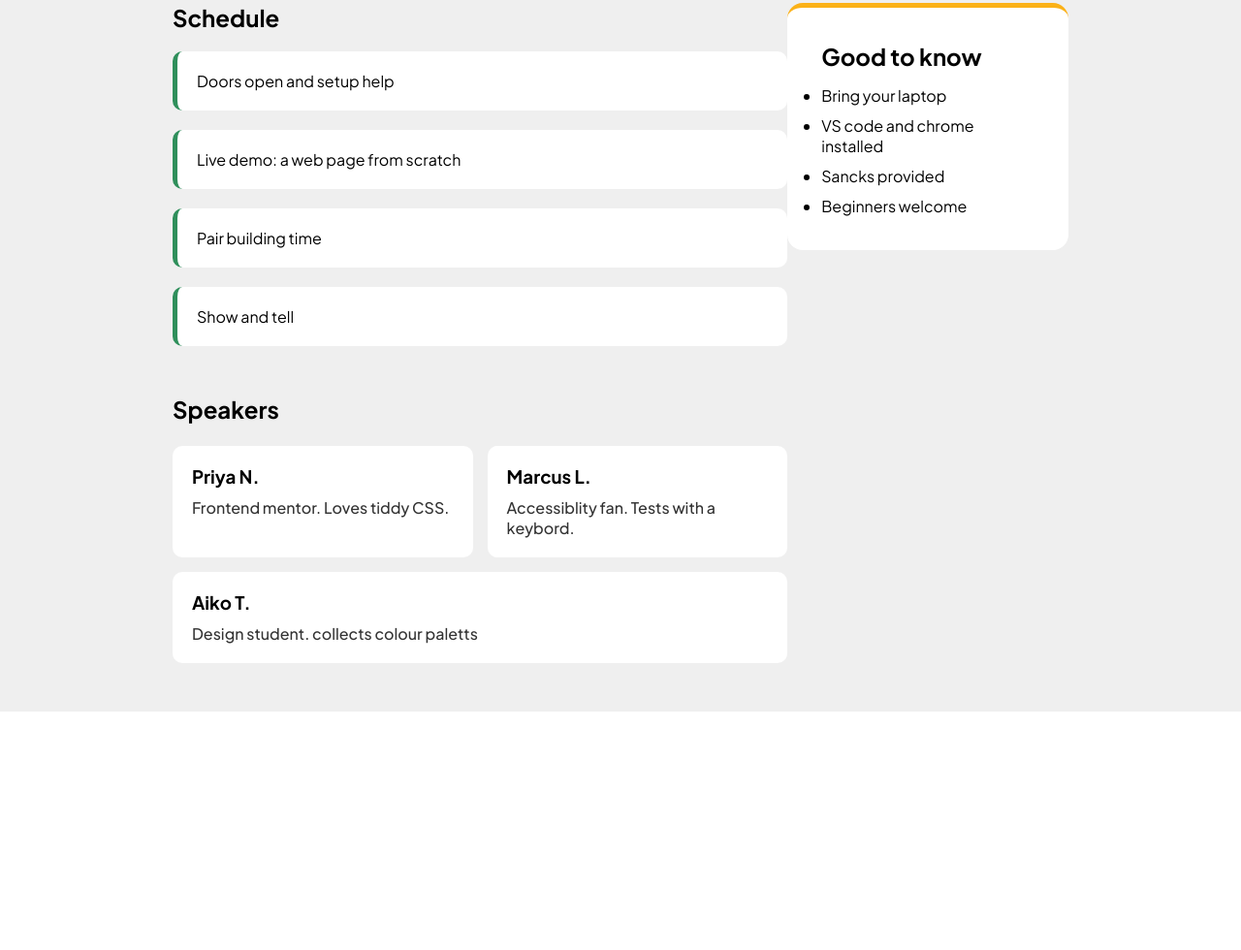
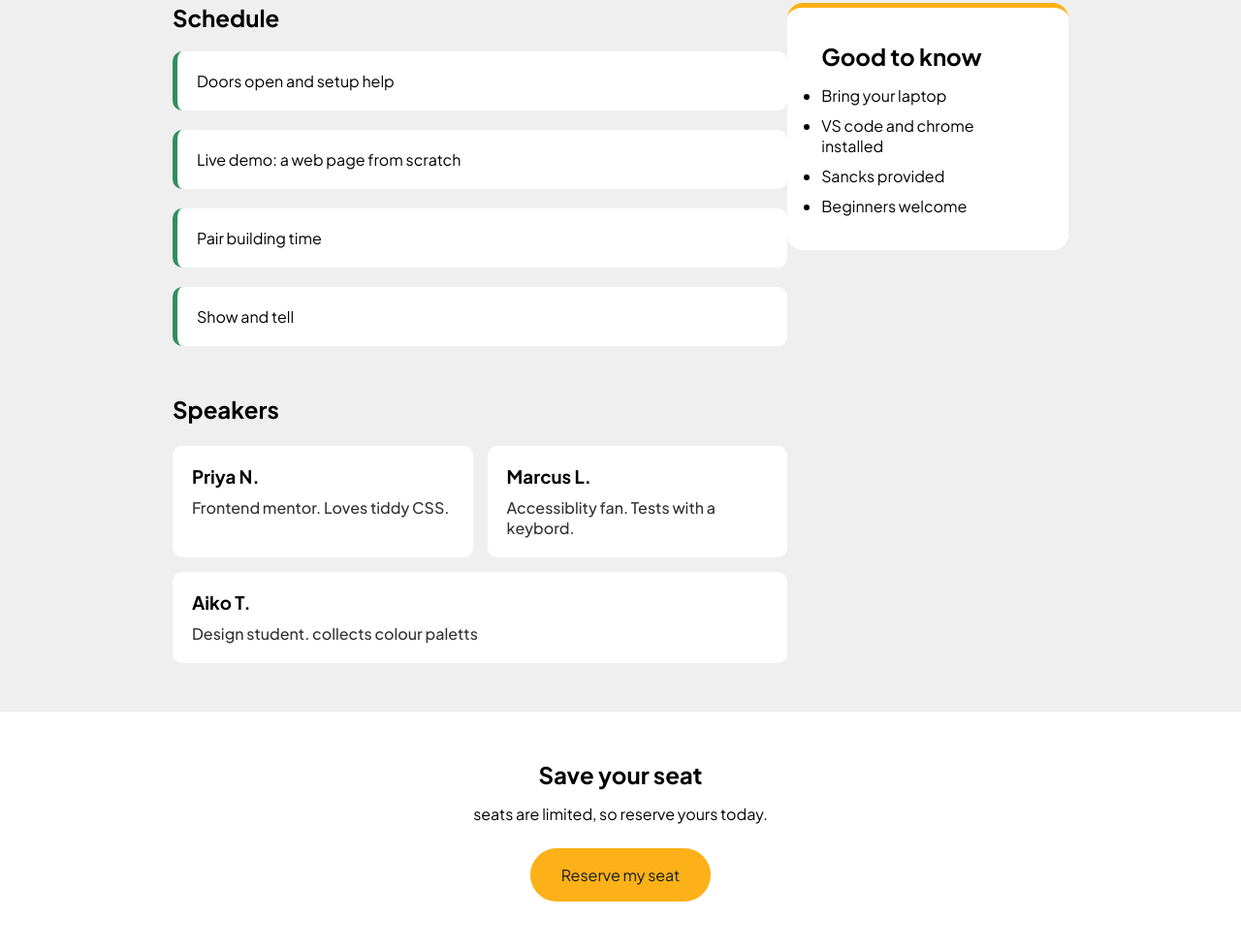
Before and after one commit to Maro3060/GDG_Campus-Code-Club, a plain HTML site: page index.html in a window 1280 px wide. Shown: the part 847-1827 px from the top of the page at 97% size. Before the commit the page ends 1581 px from the top, so only its background shows below. Drawn offline with Linux system fonts and the light colour scheme.

Commit message:
finish join section

```diff
--- a/css/style.css
+++ b/css/style.css
@@ -28,10 +28,6 @@
   --fs-hero-title: 2.75rem;
   --fs-hero-text: 1rem;
   --fs-heading: 1.25rem;
-  --fs-card-title: 1.0625rem;
-  --fs-body: 0.875rem;
-  --fs-small: 0.8125rem;
-  --fs-label: 0.75rem;
 }
 
 body {
@@ -118,6 +114,7 @@ header span {
   border-radius: 1.875rem;
   padding: 0.9375rem 1.875rem;
   transition: all 0.15s ease-in;
+  width: fit-content;
 }
 
 .reserve:hover {
@@ -219,3 +216,14 @@ section#schedule {
   grid-area: c;
 }
 /* end schedule section */
+
+/* start join section */
+.join-content {
+  padding: 3.125rem;
+  display: flex;
+  flex-direction: column;
+  text-align: center;
+  align-items: center;
+  row-gap: 0.9375rem;
+}
+/* end join section */
--- a/index.html
+++ b/index.html
@@ -63,7 +63,7 @@
                 <h3>Priya N.</h3>
                 <p>Frontend mentor. Loves tiddy CSS.</p>
               </div>
-              <div class="speaker-card two">
+              <div class="speaker-card two" id="speakers">
                 <h3>Marcus L.</h3>
                 <p>Accessiblity fan. Tests with a keybord.</p>
               </div>
@@ -86,5 +86,18 @@
       </div>
     </section>
     <!-- end schedule section -->
+    <!-- start join section -->
+    <section id="join">
+      <div class="container">
+        <div class="join-content">
+          <h2>Save your seat</h2>
+          <p>seats are limited, so reserve yours today.</p>
+          <div class="reserve">
+            <a href="#">Reserve my seat</a>
+          </div>
+        </div>
+      </div>
+    </section>
+    <!-- end join section -->
   </body>
 </html>
```
